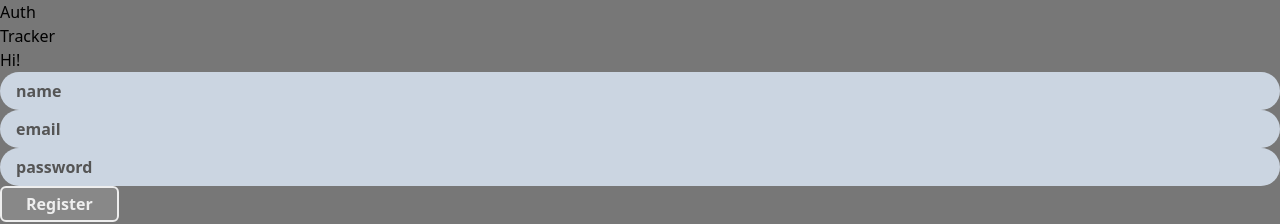
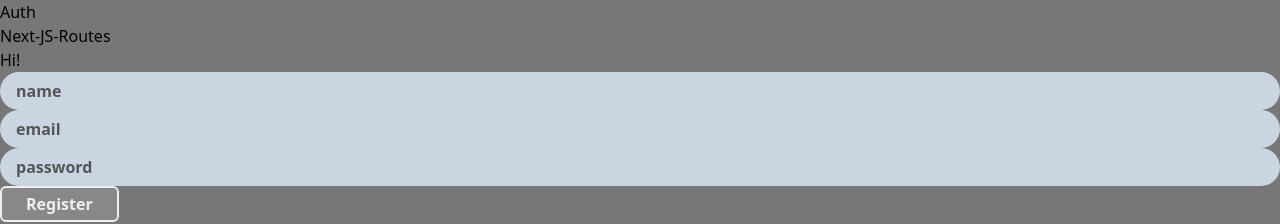
Before and after one commit to YuriyPilipenkoKH/next-routes, a Next.js app: page /register in a window 1280 px wide. Shown: the top 224 px of the page. Built offline with nearby package versions, Linux system fonts and the light colour scheme.

Commit message:
updated title

```diff
--- a/src/app/components/forms/FormHeader.tsx
+++ b/src/app/components/forms/FormHeader.tsx
@@ -9,7 +9,7 @@ const FormHeader = ({titleLabel}: FormHeaderProps) => {
   return (
     <div className='w-full flex flex-col space-y-1 items-center justify-center'>
       <h2 className='text-xl font-semibold '>
-        Tracker
+        Next-JS-Routes
       </h2>
       <p className='text-sm bg-green-200'>
         {titleLabel}</p>
```
Also changed, not shown: src/app/components/forms/LoginForm.tsx (line endings or trailing spaces).
